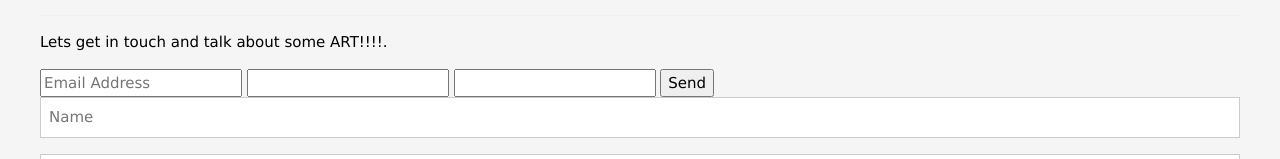
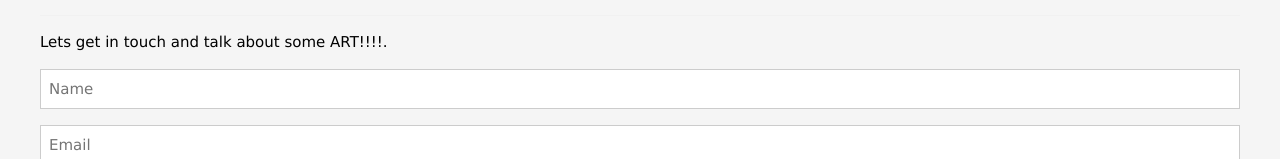
Before and after one commit to MMMMorpheus/Testingmayhem, a plain HTML site: page index.html in a window 1280 px wide. Shown: the part 2703-2862 px from the top of the page. Drawn offline with nearby package versions, Linux system fonts and the light colour scheme.

Commit message:
Update index.html

```diff
--- a/index.html
+++ b/index.html
@@ -65,12 +65,7 @@
   <div class="w3-container w3-padding-32" id="contact">
     <h3 class="w3-border-bottom w3-border-light-grey w3-padding-16"><b>Contact</b></h3>
     <p>Lets get in touch and talk about some ART!!!!.</p> <form action="https://formsubmit.co/jdontae71@gmail" method="POST">
-	<input type="email" name="email" placeholder="Email Address">
-	<input type="hidden" name="_next" value="https://yourdomain.co/thanks.html">
-     <input type="text" name="name" required>
-     <input type="email" name="email" required>
-     <button type="submit">Send</button>
-</form>
+
     <form action="https://formsubmit.co/jdontae71@gmail.com" method="post" enctype="text/plain">
       <input class="w3-input w3-border" type="text" placeholder="Name" required name="Name">
       <input class="w3-input w3-section w3-border" type="text" placeholder="Email" required name="Email">
```
